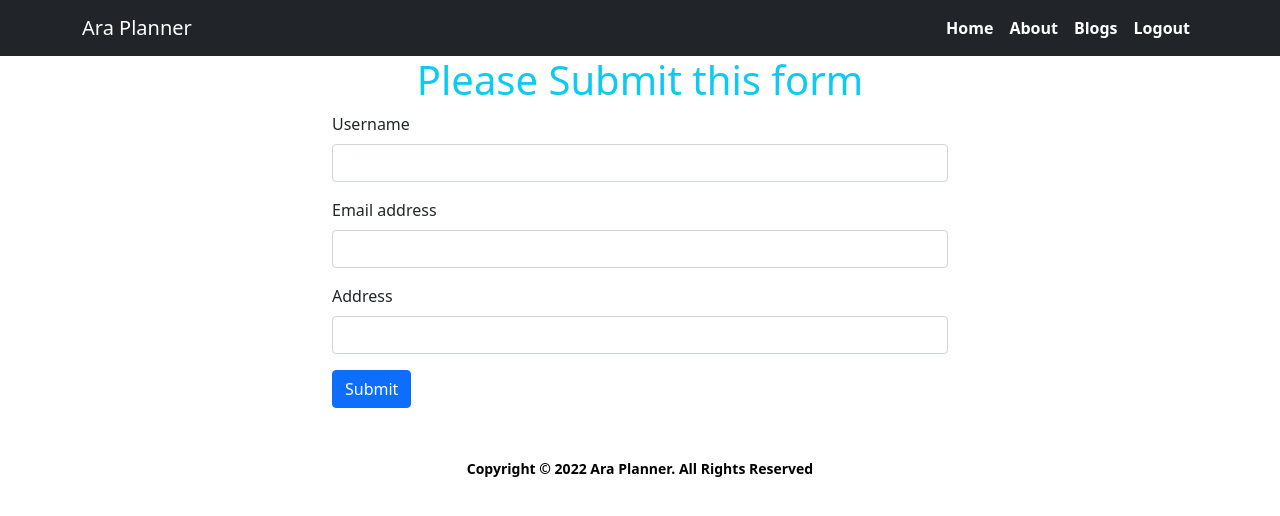
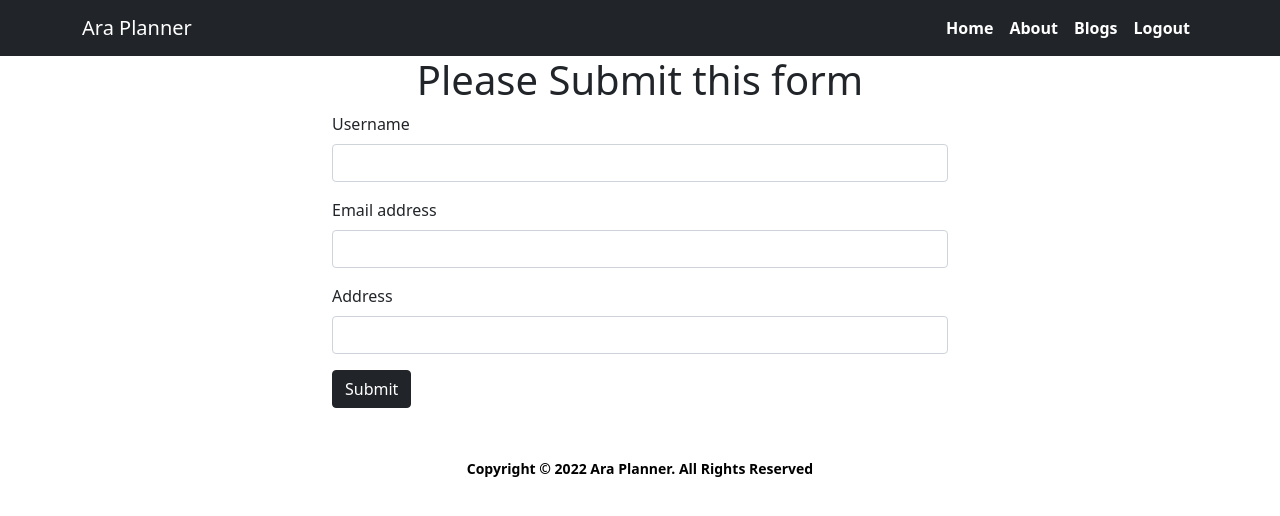
Before and after one commit to afsanaara/-independent-service-provider, a React (Create React App) app: page /checkout/1 in a window 1280 px wide. Shown: the top 516 px of the page. Built offline with nearby package versions, Linux system fonts and the light colour scheme; no server answers; sample sign-in values are in the browser's storage.

Commit message:
form updated

```diff
--- a/public/services.json
+++ b/public/services.json
@@ -11,7 +11,7 @@
         "id":2,
         "name": "Wedding",
         "price": "$5520",
-        "description": "Make your special day memorable with Ara Planner",
+        "description": "Make your special day memorable with Ara Planner. Ara Planner is here to make your day more special",
         "img": "http://demo1.wpopal.com/grenda/wp-content/uploads/2018/03/gallery10.jpg"
 
     },
--- a/src/Pages/CheckOut/CheckOut.js
+++ b/src/Pages/CheckOut/CheckOut.js
@@ -10,7 +10,7 @@ const CheckOut = () => {
     }
     return (
         <div className="container w-50 mx-auto">
-            <h1 className="text-info text-center">Please Submit this form</h1>
+            <h1 className="text-dark text-center">Please Submit this form</h1>
             <form onSubmit={handleSubmit}>
   <div class="mb-3">
     <label for="exampleInputEmail1" class="form-label">Username</label>
@@ -24,7 +24,7 @@ const CheckOut = () => {
     <label for="exampleInputPassword1" class="form-label">Address</label>
     <input type="text" class="form-control" id="exampleInputPassword1"/>
   </div>
-  <button type="submit" class="btn btn-primary">Submit</button>
+  <button type="submit" class="btn btn-dark">Submit</button>
 </form>
         </div>
     );
```
